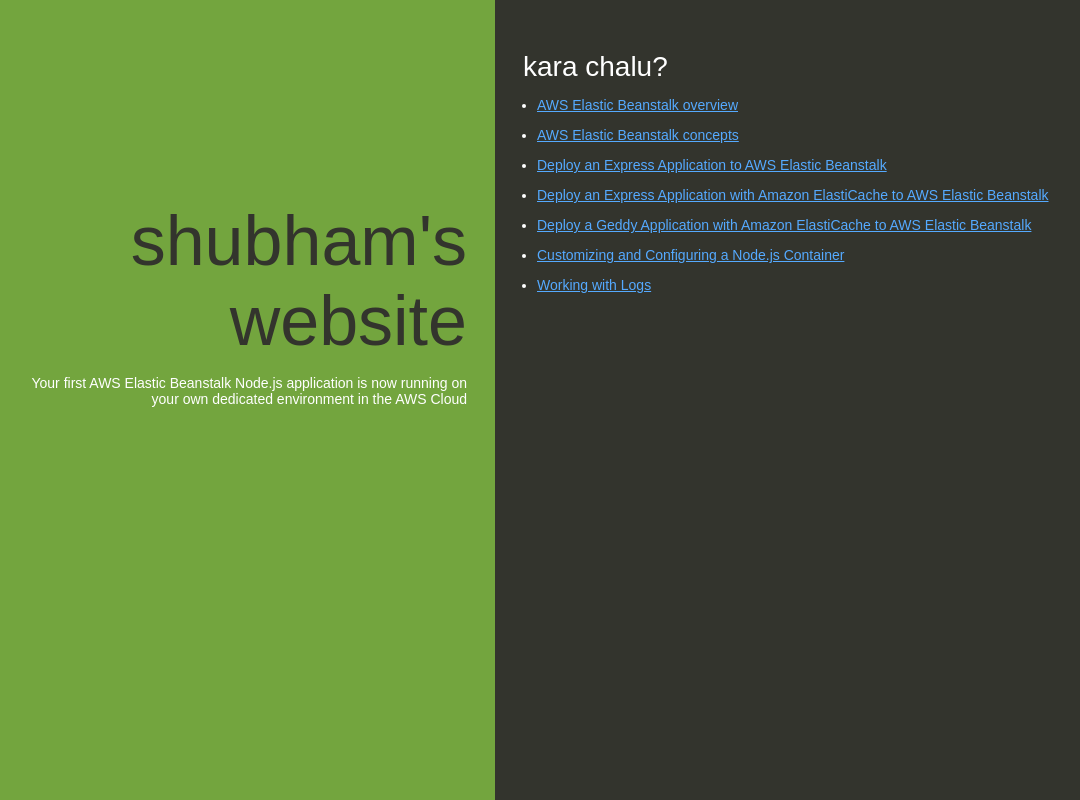
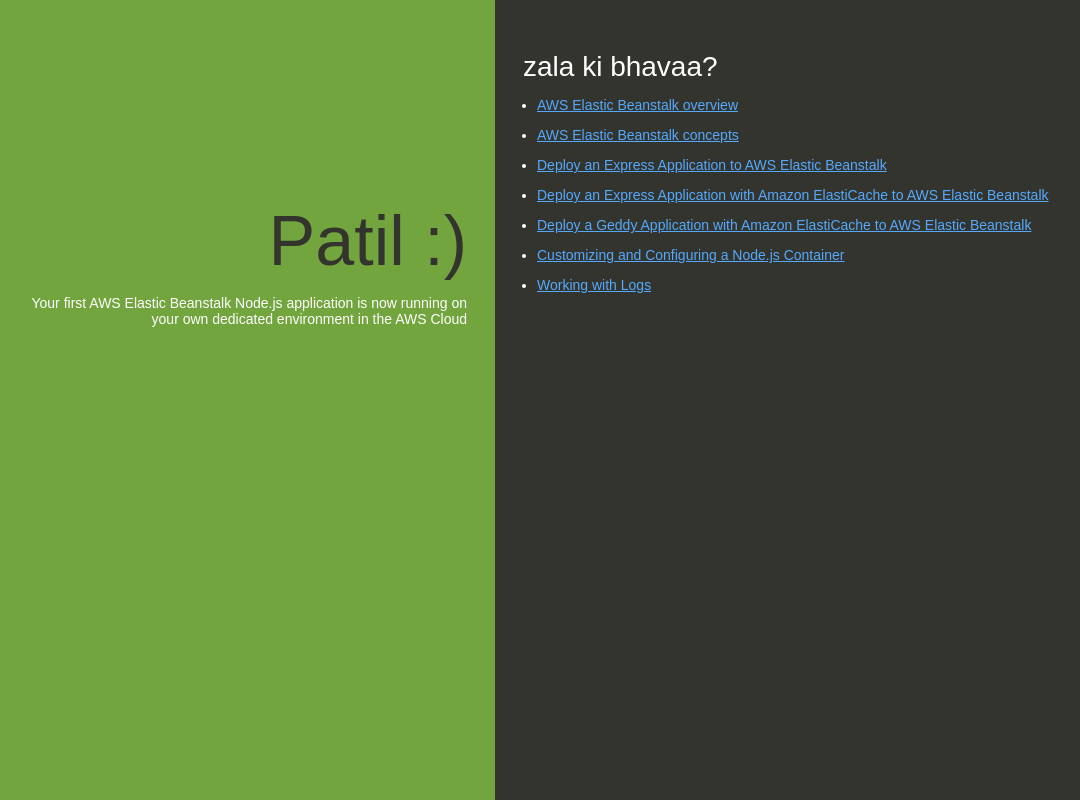
Before and after one commit to shubhampatil10/samplerepository, a website: page index.html in a window 1280 px wide. Shown: the whole page, without its empty margins (145-1225 px from the left). Drawn offline with Linux system fonts and the light colour scheme.

Commit message:
Add files via upload

```diff
--- a/index.html
+++ b/index.html
@@ -74,11 +74,11 @@
   </head>
   <body>
     <div class="textColumn">
-      <h1>shubham's website</h1>
+      <h1>Patil :)</h1>
       <p>Your first AWS Elastic Beanstalk Node.js application is now running on your own dedicated environment in the AWS Cloud</p>
     </div>
     <div class="linksColumn">
-      <h2>kara chalu?</h2>
+      <h2>zala ki bhavaa?</h2>
       <ul>
         <li><a href="http://docs.aws.amazon.com/elasticbeanstalk/latest/dg/Welcome.html">AWS Elastic Beanstalk overview</a></li>
         <li><a href="http://docs.aws.amazon.com/elasticbeanstalk/latest/dg/concepts.html">AWS Elastic Beanstalk concepts</a></li>
```
